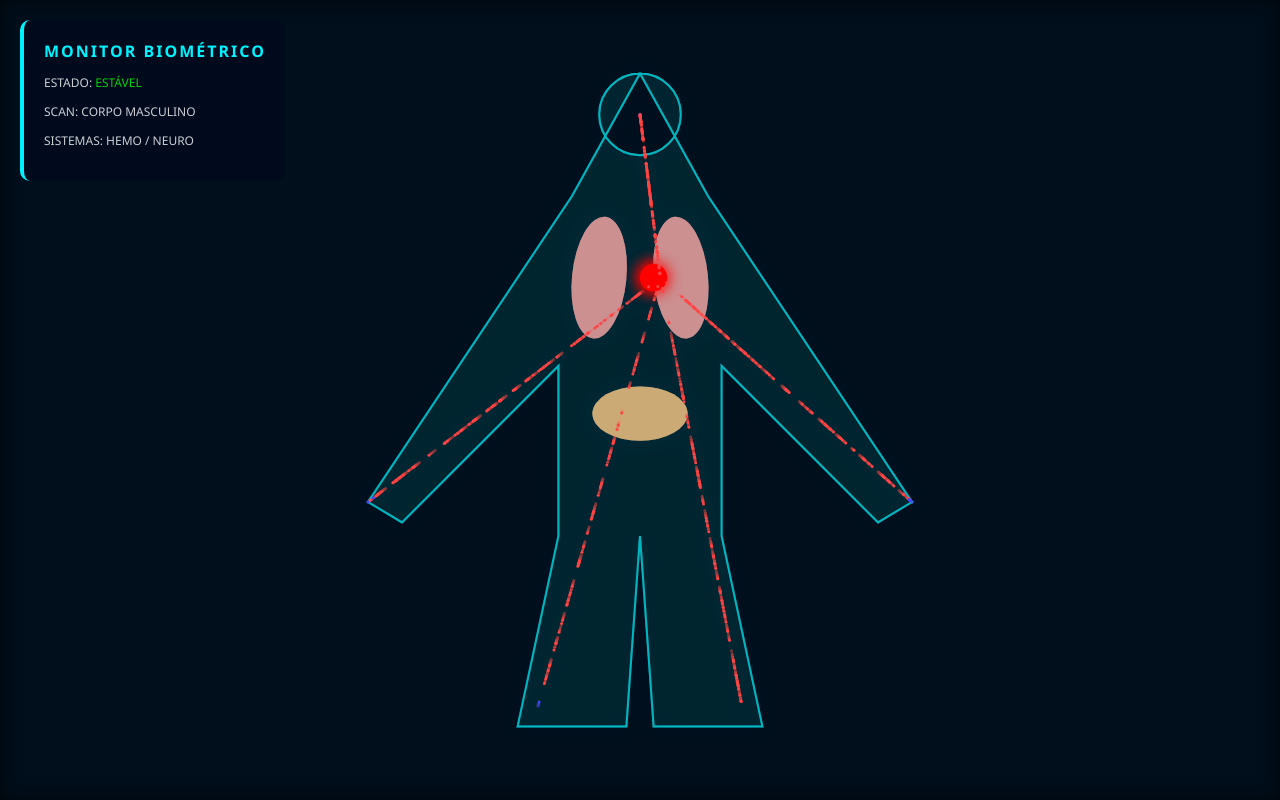
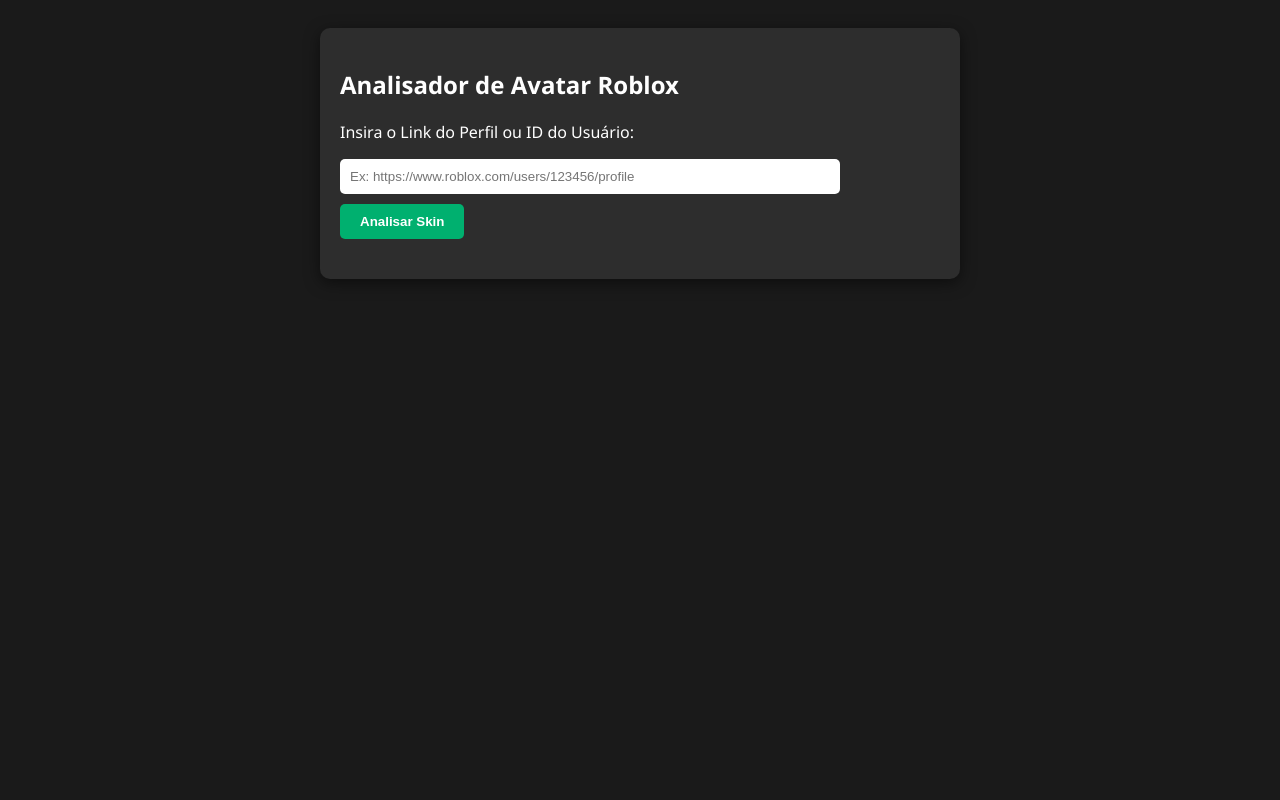
Before and after one commit to Pancheri1111/body-nervs, a plain HTML site: page index.html in a window 1280 px wide. Drawn offline with Linux system fonts and the light colour scheme.

Commit message:
Update index.html

```diff
--- a/index.html
+++ b/index.html
@@ -3,188 +3,80 @@
 <head>
     <meta charset="UTF-8">
     <meta name="viewport" content="width=device-width, initial-scale=1.0">
-    <title>Bio-Simulação V2 - Pancheri</title>
+    <title>Analisador de Skin Roblox</title>
     <style>
-        body { margin: 0; background: #00050a; color: #fff; font-family: 'Segoe UI', sans-serif; overflow: hidden; }
-        canvas { display: block; filter: drop-shadow(0 0 10px rgba(0, 150, 255, 0.3)); }
-        .ui-panel { position: absolute; top: 20px; left: 20px; background: rgba(0, 10, 30, 0.85); padding: 20px; border-radius: 10px; border-left: 4px solid #00f2ff; pointer-events: none; z-index: 10; }
-        h1 { margin: 0; font-size: 16px; color: #00f2ff; letter-spacing: 2px; }
-        .stats { font-size: 12px; margin-top: 10px; opacity: 0.8; }
+        body { font-family: 'Segoe UI', Tahoma, Geneva, Verdana, sans-serif; background-color: #1a1a1a; color: white; display: flex; flex-direction: column; align-items: center; padding: 20px; }
+        .container { background-color: #2d2d2d; padding: 20px; border-radius: 10px; box-shadow: 0 4px 15px rgba(0,0,0,0.5); width: 100%; max-width: 600px; }
+        input { width: 80%; padding: 10px; border-radius: 5px; border: none; margin-bottom: 10px; }
+        button { padding: 10px 20px; background-color: #00b06f; border: none; border-radius: 5px; color: white; cursor: pointer; font-weight: bold; }
+        button:hover { background-color: #008f5a; }
+        #result { margin-top: 20px; }
+        .item-card { background: #3d3d3d; padding: 10px; margin: 10px 0; border-radius: 5px; display: flex; align-items: center; justify-content: space-between; }
+        .item-card a { color: #00a2ff; text-decoration: none; font-size: 14px; }
+        .error { color: #ff4d4d; }
+        .loading { color: #ffd700; }
     </style>
 </head>
 <body>
 
-<div class="ui-panel">
-    <h1>MONITOR BIOMÉTRICO</h1>
-    <div class="stats">
-        <p>ESTADO: <span style="color:#00ff00">ESTÁVEL</span></p>
-        <p>SCAN: CORPO MASCULINO</p>
-        <p>SISTEMAS: HEMO / NEURO</p>
-    </div>
+<div class="container">
+    <h2>Analisador de Avatar Roblox</h2>
+    <p>Insira o Link do Perfil ou ID do Usuário:</p>
+    <input type="text" id="userInput" placeholder="Ex: https://www.roblox.com/users/123456/profile">
+    <button onclick="analyzeAvatar()">Analisar Skin</button>
+
+    <div id="result"></div>
 </div>
 
-<canvas id="canvas"></canvas>
+<script>
+    async function analyzeAvatar() {
+        const input = document.getElementById('userInput').value;
+        const resultDiv = document.getElementById('result');
 
-<script>
-const canvas = document.getElementById('canvas');
-const ctx = canvas.getContext('2d');
+        // Extrair ID do link ou usar o número direto
+        const userIdMatch = input.match(/users\/(\4001\d+|[0-9]+)/);
+        const userId = userIdMatch ? userIdMatch[1] : input.trim();
 
-let width, height, scale, cx, cy;
-let bloodParticles = [];
-let nerves = [];
+        if (!userId || isNaN(userId)) {
+            resultDiv.innerHTML = '<p class="error">Por favor, insira um ID ou link válido.</p>';
+            return;
+        }
 
-// Coordenadas anatômicas (escala 0 a 1)
-const map = {
-    head: {x: 0, y: -0.42},
-    heart: {x: 0.03, y: -0.18},
-    lungL: {x: -0.07, y: -0.18},
-    lungR: {x: 0.07, y: -0.18},
-    stomach: {x: 0, y: 0.02},
-    handL: {x: -0.4, y: 0.15},
-    handR: {x: 0.4, y: 0.15},
-    footL: {x: -0.15, y: 0.45},
-    footR: {x: 0.15, y: 0.45}
-};
+        resultDiv.innerHTML = '<p class="loading">Buscando itens da skin... (Aguarde)</p>';
 
-function init() {
-    width = canvas.width = window.innerWidth;
-    height = canvas.height = window.innerHeight;
-    cx = width / 2;
-    cy = height / 2;
-    // Ajusta o tamanho do corpo para ocupar 85% da altura da tela
-    scale = height * 0.85;
+        try {
+            // Usando proxy para evitar erro de CORS
+            const proxy = "https://corsproxy.io/?";
+            const apiUrl = `https://avatar.roblox.com/v1/users/${userId}/currently-wearing`;
 
-    bloodParticles = [];
-    for(let i=0; i<400; i++) bloodParticles.push(new Blood());
-    nerves = [];
-    for(let i=0; i<15; i++) nerves.push(new Nerve());
-}
+            const response = await fetch(proxy + encodeURIComponent(apiUrl));
+            const data = await response.json();
 
-function drawMannequin() {
-    ctx.save();
-    ctx.translate(cx, cy);
+            if (!data.assetIds || data.assetIds.length === 0) {
+                resultDiv.innerHTML = '<p class="error">Nenhum item encontrado ou perfil privado.</p>';
+                return;
+            }
 
-    // Silhueta (Corpo preenchido levemente)
-    ctx.beginPath();
-    ctx.lineWidth = 2;
-    ctx.strokeStyle = "rgba(0, 242, 255, 0.4)";
-    ctx.fillStyle = "rgba(0, 242, 255, 0.03)";
+            resultDiv.innerHTML = `<h3>Itens Detectados (${data.assetIds.length}):</h3>`;
 
-    // Caminho da Silhueta
-    ctx.moveTo(0, -0.48 * scale); // Topo cabeça
-    ctx.arc(0, -0.42 * scale, 0.06 * scale, -Math.PI/2, Math.PI*1.5); // Cabeça
-    ctx.lineTo(-0.1 * scale, -0.3 * scale); // Ombro L
-    ctx.lineTo(-0.4 * scale, 0.15 * scale); // Braço L
-    ctx.lineTo(-0.35 * scale, 0.18 * scale);
-    ctx.lineTo(-0.12 * scale, -0.05 * scale); // Axila L
-    ctx.lineTo(-0.12 * scale, 0.2 * scale); // Cintura L
-    ctx.lineTo(-0.18 * scale, 0.48 * scale); // Pé L
-    ctx.lineTo(-0.02 * scale, 0.48 * scale);
-    ctx.lineTo(0, 0.2 * scale); // Virilha
-    ctx.lineTo(0.02 * scale, 0.48 * scale);
-    ctx.lineTo(0.18 * scale, 0.48 * scale); // Pé R
-    ctx.lineTo(0.12 * scale, 0.2 * scale); // Cintura R
-    ctx.lineTo(0.12 * scale, -0.05 * scale); // Axila R
-    ctx.lineTo(0.35 * scale, 0.18 * scale);
-    ctx.lineTo(0.4 * scale, 0.15 * scale); // Braço R
-    ctx.lineTo(0.1 * scale, -0.3 * scale); // Ombro R
-    ctx.closePath();
-    ctx.fill();
-    ctx.stroke();
+            // Listar cada item com link direto
+            data.assetIds.forEach(assetId => {
+                const itemUrl = `https://www.roblox.com/catalog/${assetId}`;
+                const card = document.createElement('div');
+                card.className = 'item-card';
+                card.innerHTML = `
+                    <span>ID: <strong>${assetId}</strong></span>
+                    <a href="${itemUrl}" target="_blank">Abrir no Catálogo ↗</a>
+                `;
+                resultDiv.appendChild(card);
+            });
 
-    // Órgãos Internos
-    ctx.globalAlpha = 0.5;
-    // Pulmões
-    ctx.fillStyle = "#ffaaaa";
-    ctx.beginPath(); ctx.ellipse(-0.06*scale, -0.18*scale, 0.04*scale, 0.09*scale, 0.1, 0, 7); ctx.fill();
-    ctx.beginPath(); ctx.ellipse(0.06*scale, -0.18*scale, 0.04*scale, 0.09*scale, -0.1, 0, 7); ctx.fill();
-    // Estômago/Fígado
-    ctx.fillStyle = "#ffcc88";
-    ctx.beginPath(); ctx.ellipse(0, 0.02*scale, 0.07*scale, 0.04*scale, 0, 0, 7); ctx.fill();
-
-    // Coração (Brilhante)
-    ctx.globalAlpha = 1;
-    ctx.fillStyle = "#ff0000";
-    ctx.shadowBlur = 15;
-    ctx.shadowColor = "red";
-    ctx.beginPath(); ctx.arc(0.02*scale, -0.18*scale, 0.02*scale, 0, 7); ctx.fill();
-    ctx.shadowBlur = 0;
-
-    ctx.restore();
-}
-
-class Blood {
-    constructor() { this.init(); this.prog = Math.random(); }
-    init() {
-        const targets = [map.head, map.handL, map.handR, map.footL, map.footR];
-        this.target = targets[Math.floor(Math.random()*targets.length)];
-        this.prog = 0;
-        this.speed = 0.003 + Math.random() * 0.004;
-        this.back = false;
-    }
-    update() {
-        this.prog += this.speed;
-        if(this.prog >= 1) {
-            if(!this.back) { this.back = true; this.prog = 0; }
-            else { this.init(); }
+        } catch (error) {
+            resultDiv.innerHTML = '<p class="error">Erro ao conectar com a API do Roblox. Tente novamente mais tarde.</p>';
+            console.error(error);
         }
     }
-    draw() {
-        const start = this.back ? this.target : map.heart;
-        const end = this.back ? map.heart : this.target;
-        const x = cx + (start.x + (end.x - start.x) * this.prog) * scale;
-        const y = cy + (start.y + (end.y - start.y) * this.prog) * scale;
-        ctx.fillStyle = this.back ? "#4444ff" : "#ff4444";
-        ctx.beginPath(); ctx.arc(x, y, 1.5, 0, 7); ctx.fill();
-    }
-}
+</script>
 
-class Nerve {
-    constructor() { this.init(); }
-    init() {
-        const targets = [map.handL, map.handR, map.footL, map.footR, map.stomach];
-        this.target = targets[Math.floor(Math.random()*targets.length)];
-        this.active = false;
-        this.timer = Math.random() * 100;
-    }
-    draw() {
-        if(!this.active) {
-            this.timer--;
-            if(this.timer < 0) this.active = true;
-            return;
-        }
-        this.timer += 0.05; // Usando como progresso aqui
-        if(this.timer > 1.2) this.init();
-
-        ctx.strokeStyle = "#00f2ff";
-        ctx.lineWidth = 1;
-        ctx.shadowBlur = 5;
-        ctx.shadowColor = "#00f2ff";
-        ctx.beginPath();
-        ctx.moveTo(cx + map.head.x * scale, cy + map.head.y * scale);
-        // Efeito de raio
-        const tx = cx + map.target.x * scale;
-        const ty = cy + map.target.y * scale;
-        ctx.lineTo(tx, ty);
-        ctx.stroke();
-        ctx.shadowBlur = 0;
-    }
-}
-
-function loop() {
-    ctx.fillStyle = "rgba(0, 5, 10, 0.2)";
-    ctx.fillRect(0, 0, width, height);
-
-    drawMannequin();
-    bloodParticles.forEach(p => { p.update(); p.draw(); });
-    nerves.forEach(n => n.draw());
-
-    requestAnimationFrame(loop);
-}
-
-window.addEventListener('resize', init);
-init();
-loop();
-</script>
 </body>
 </html>
```
